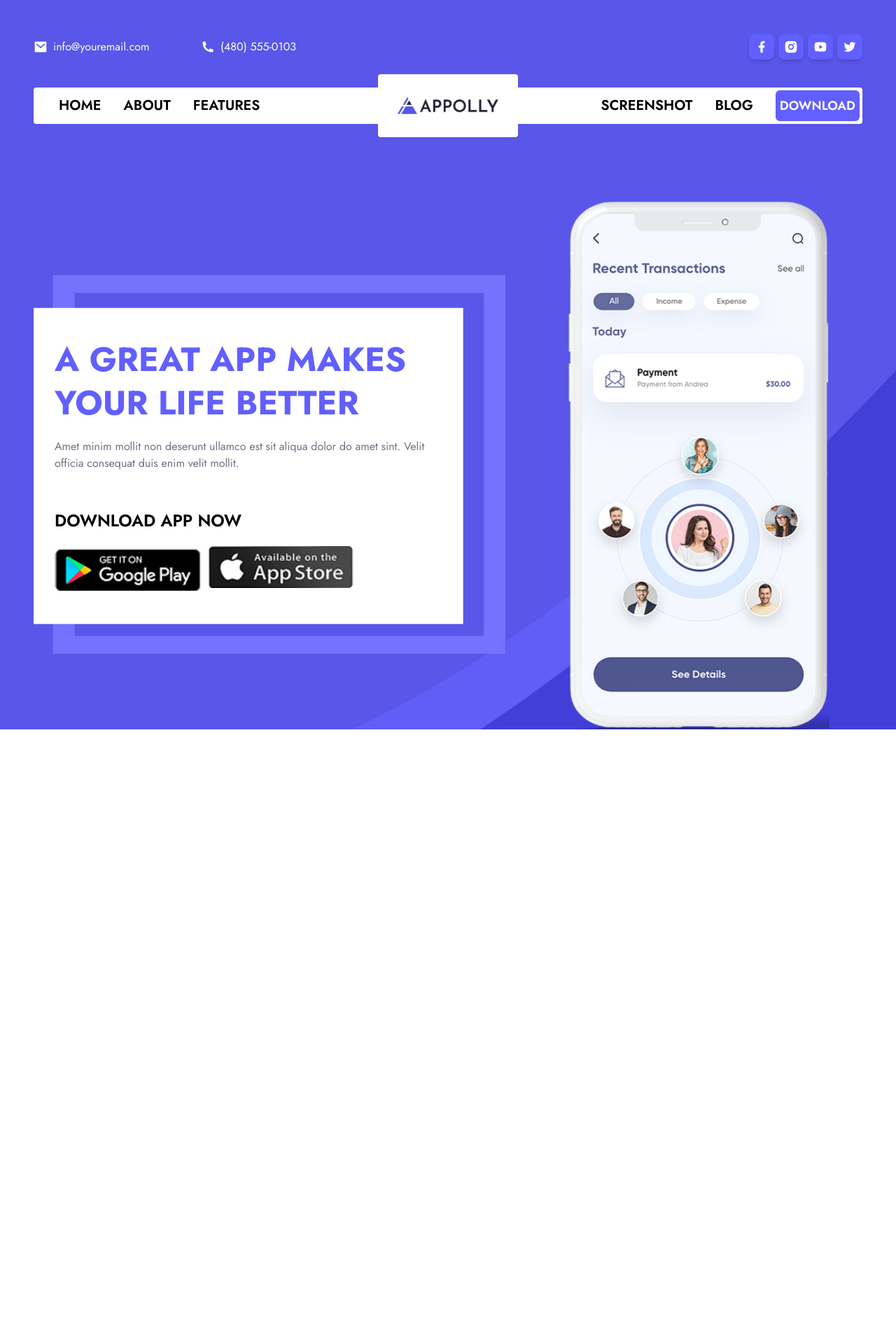
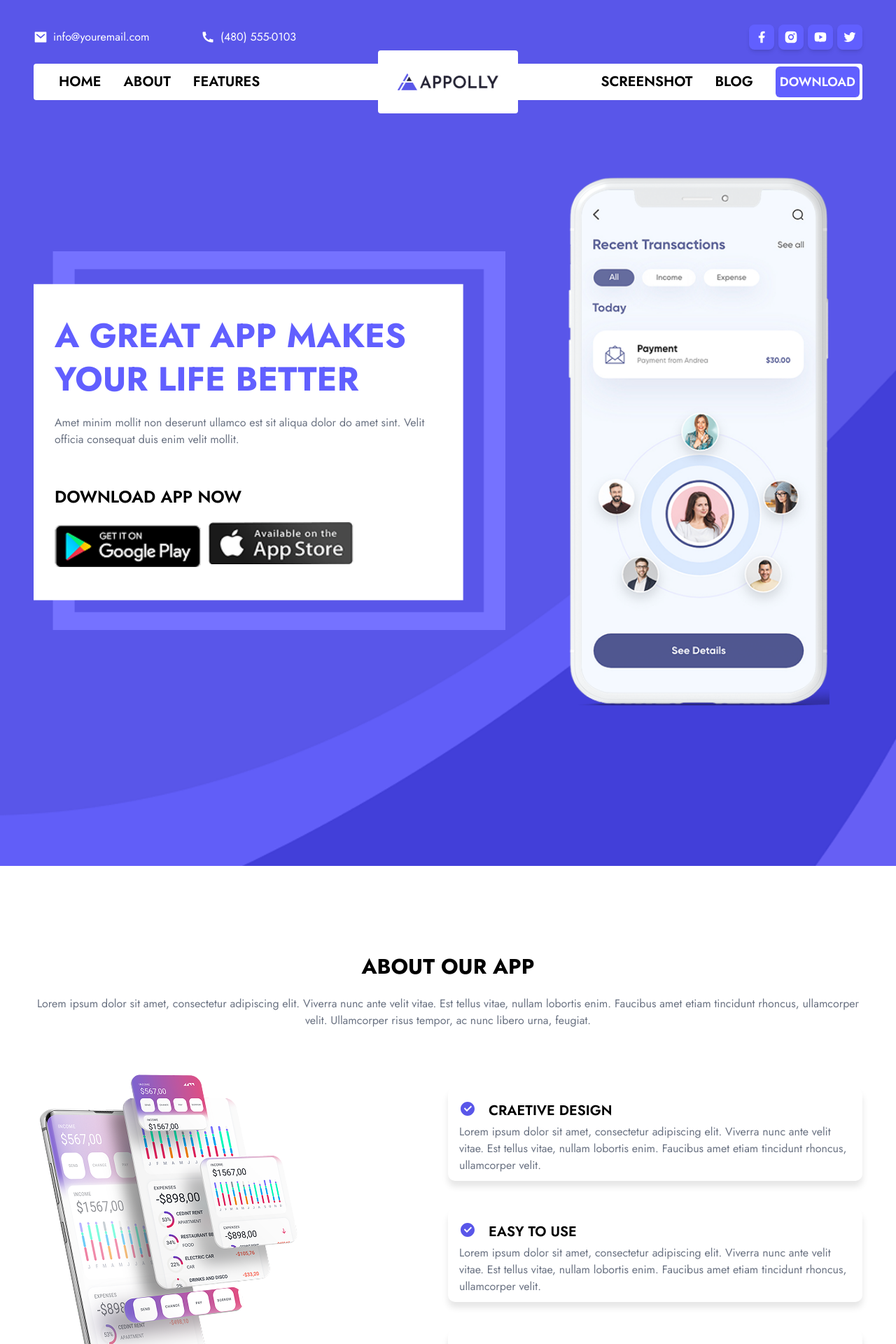
Before and after one commit to smaul7/landig-page-from-figma, a React (Vite) app: page / in a window 1280 px wide. Shown: the top 1920 px of the page at 70% size. Before the commit the page ends 1042 px from the top, so only its background shows below. Built offline with nearby package versions, Linux system fonts and the light colour scheme.

Commit message:
made about-our-app component

```diff
--- a/src/App.jsx
+++ b/src/App.jsx
@@ -1,18 +1,22 @@
 import React from "react";
-import LayoutGrid from "./components/LayoutGrid";
+import Wrapper from "./components/Wrapper";
+import background from "./assets/background.png";
 import Navbar from "./components/Navbar";
-import background from "./assets/background.png";
 import HeroSection from "./components/HeroSection";
+import AboutOurApp from "./components/AboutOurApp";
 
 export default function App() {
   return (
     <>
       <div style={{ backgroundImage: `url(${background})` }} className="bg-cover min-h-screen">
-        <div className="w-full mx-auto max-w-[1232px] px-4 md:px-6">
+        <Wrapper>
           <Navbar />
           <HeroSection />
-        </div>
+        </Wrapper>
       </div>
+      <Wrapper>
+        <AboutOurApp />
+      </Wrapper>
     </>
   );
 }
--- /dev/null
+++ b/src/components/AboutOurApp.jsx
@@ -0,0 +1,40 @@
+import React from "react";
+import AboutOurAppImage from "../assets/about-our-app.png";
+import Check from "../assets/checkbox-circle-fill.svg?react";
+import { descriprtionCards } from "../constants";
+import { getFirstSentences } from "../utils";
+
+export default function AboutOurApp() {
+  return (
+    <section>
+      <h2 className="font-semibold md:font-bold text-xl md:text-3xl leading-9 md:leading-[47px] uppercase text-center mt-[60px] md:mt-[120px] mb-[18px]">
+        About our app
+      </h2>
+      <p className="block md:hidden leading-6 text-center mb-10 text-gray-500">
+        {getFirstSentences(
+          "Lorem ipsum dolor sit amet, consectetur adipiscing elit. Viverra nunc ante velit vitae. Est tellus vitae, nullam lobortis enim. Faucibus amet etiam tincidunt rhoncus, ullamcorper velit. Ullamcorper risus tempor, ac nunc libero urna, feugiat.",
+          2
+        )}
+      </p>
+      <p className="hidden md:block leading-6 text-center mb-[60px] text-gray-500">
+        Lorem ipsum dolor sit amet, consectetur adipiscing elit. Viverra nunc ante velit vitae. Est tellus vitae, nullam lobortis enim. Faucibus amet etiam
+        tincidunt rhoncus, ullamcorper velit. Ullamcorper risus tempor, ac nunc libero urna, feugiat.
+      </p>
+      <div className="flex flex-col md:flex-row md:justify-between items-center mb-[92px] md:mb-[138px]">
+        <img src={AboutOurAppImage} alt="about-our-app" className="w-[238px] lg:w-[386px] mb-10 md:mb-0" />
+        <ul className="md:w-6/12 space-y-[20px] lg:space-y-[40px]">
+          {descriprtionCards.map((card, index) => (
+            <li key={index} className="w-full rounded-[10px] pt-[18px] pl-[16px] pb-[10px] pr-[19px] shadow-[0_8px_10px_0_rgba(0,0,0,0.1)]">
+              <div className="flex w-full gap-[18px] mb-[3px]">
+                <Check />
+                <h3 className="text-[20px] leading-[30px] font-semibold uppercase">{card.title}</h3>
+              </div>
+              <p className="leading-6 text-gray-500 block lg:hidden">{getFirstSentences(card.text, 1)}</p>
+              <p className="leading-6 text-gray-500 hidden lg:block">{card.text}</p>
+            </li>
+          ))}
+        </ul>
+      </div>
+    </section>
+  );
+}
--- a/src/components/HeroSection.jsx
+++ b/src/components/HeroSection.jsx
@@ -6,7 +6,7 @@ import Smartphone from "../assets/smartphone.png";
 
 export default function HeroSection() {
   return (
-    <div className="grid grid-cols-4 gap-5 items-end md:grid-cols-12 md:gap-10 lg:items-center">
+    <section className="grid grid-cols-4 gap-5 items-end md:grid-cols-12 md:gap-10 lg:items-center pb-[229px]">
       <div
         style={{
           backgroundImage: `url(${TextBackground})`,
@@ -22,7 +22,7 @@ export default function HeroSection() {
         <p className="leading-6 text-gray-500 mb-7.5 xl:mb-13">
           Amet minim mollit non deserunt ullamco est sit aliqua dolor do amet sint. Velit officia consequat duis enim velit mollit.
         </p>
-        <h2 className="text-xl font-semibold leading-8 xl:text-2xl xl:leading-9 uppercase mb-4.5">Download App Now</h2>
+        <h3 className="text-xl font-semibold leading-8 xl:text-2xl xl:leading-9 uppercase mb-4.5">Download App Now</h3>
         <div className="flex gap-2.5 w-3/4">
           <a href="#" className="w-1/2">
             <img src={GooglePlay} alt="google-play" className="w-full h-auto" />
@@ -33,6 +33,6 @@ export default function HeroSection() {
         </div>
       </div>
       <img src={Smartphone} alt="smartphone" className="row-start-2 col-span-4 w-3/4 place-self-center md:row-start-1 md:col-span-5 md:w-4/5 md:col-start-8 " />
-    </div>
+    </section>
   );
 }
--- a/src/components/Navbar.jsx
+++ b/src/components/Navbar.jsx
@@ -21,8 +21,8 @@ export default function Navbar() {
   };
 
   return (
-    <nav className="pb-[108px] pt-[25px]">
-      <div className="hidden md:flex my-6 justify-between">
+    <nav className="pb-[108px] pt-[40px] md:pt-[25px] lg:pt-[35px]">
+      <div className="hidden md:flex mb-[20px] justify-between">
         <div className="flex justify-between w-[375px]">
           <a href="mailto:info@youremail.com" className="flex items-center gap-2 text-white transition-all duration-300 hover:text-gray-300">
             <MailIcon className="w-5 h-5" />
@@ -45,7 +45,7 @@ export default function Navbar() {
           ))}
         </div>
       </div>
-      <div className="relative flex justify-between items-center bg-white rounded p-1 mt-10">
+      <div className="relative flex justify-between items-center bg-white rounded p-1">
         <div className="lg:hidden flex flex-col justify-end">
           <button onClick={toggleNavbar} className="flex items-center justify-center">
             {mobileDrawerOpen ? (
--- /dev/null
+++ b/src/components/Wrapper.jsx
@@ -0,0 +1,5 @@
+import React from "react";
+
+export default function Wrapper({ children }) {
+  return <div className="w-full mx-auto max-w-[1232px] px-4 md:px-6">{children}</div>;
+}
--- /dev/null
+++ b/src/constants/index.jsx
@@ -0,0 +1,14 @@
+export const descriprtionCards = [
+  {
+    title: "Craetive Design",
+    text: "Lorem ipsum dolor sit amet, consectetur adipiscing elit. Viverra nunc ante velit vitae. Est tellus vitae, nullam lobortis enim. Faucibus amet etiam tincidunt rhoncus, ullamcorper velit.",
+  },
+  {
+    title: "Easy to Use",
+    text: "Lorem ipsum dolor sit amet, consectetur adipiscing elit. Viverra nunc ante velit vitae. Est tellus vitae, nullam lobortis enim. Faucibus amet etiam tincidunt rhoncus, ullamcorper velit.",
+  },
+  {
+    title: "Best User Experience",
+    text: "Lorem ipsum dolor sit amet, consectetur adipiscing elit. Viverra nunc ante velit vitae. Est tellus vitae, nullam lobortis enim. Faucibus amet etiam tincidunt rhoncus, ullamcorper velit.",
+  },
+];
--- /dev/null
+++ b/src/utils/index.jsx
@@ -0,0 +1,8 @@
+export const getFirstSentences = (text, count = 1) => {
+  if (!text) return "";
+  const sentences = text
+    .split(".")
+    .filter(Boolean)
+    .map((s) => s.trim());
+  return sentences.slice(0, count).join(". ") + (sentences.length ? "." : "");
+};
```
Also changed, not shown: src/assets/about-our-app.png (added), src/assets/checkbox-circle-fill.svg (added).
